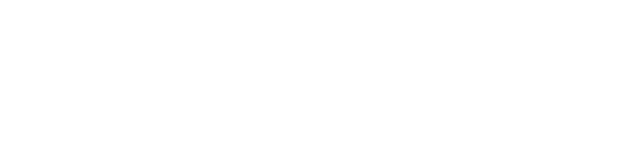
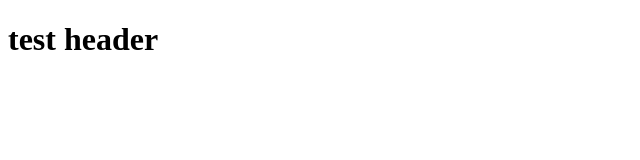
Before and after one commit to raaga-sradhatech/projectx, a plain HTML site: page index.html in a window 1280 px wide. Shown: the whole page, without its empty margins (0-640 px from the left). Drawn offline with Linux system fonts and the light colour scheme.

Commit message:
add the h1 header and changed the title

```diff
--- a/index.html
+++ b/index.html
@@ -1,7 +1,7 @@
 <!DOCTYPE html>
 <html lang='en'>
  <head>
-  <title>Basic HTML5 document</title>
+  <title>Basic HTML5 test document</title>
   <meta charset='utf-8'>
   <style>
   </style>
@@ -9,5 +9,6 @@
   </script>
  </head>
  <body>
+    <h1> test header</h1>
  </body>
 </html>
```
